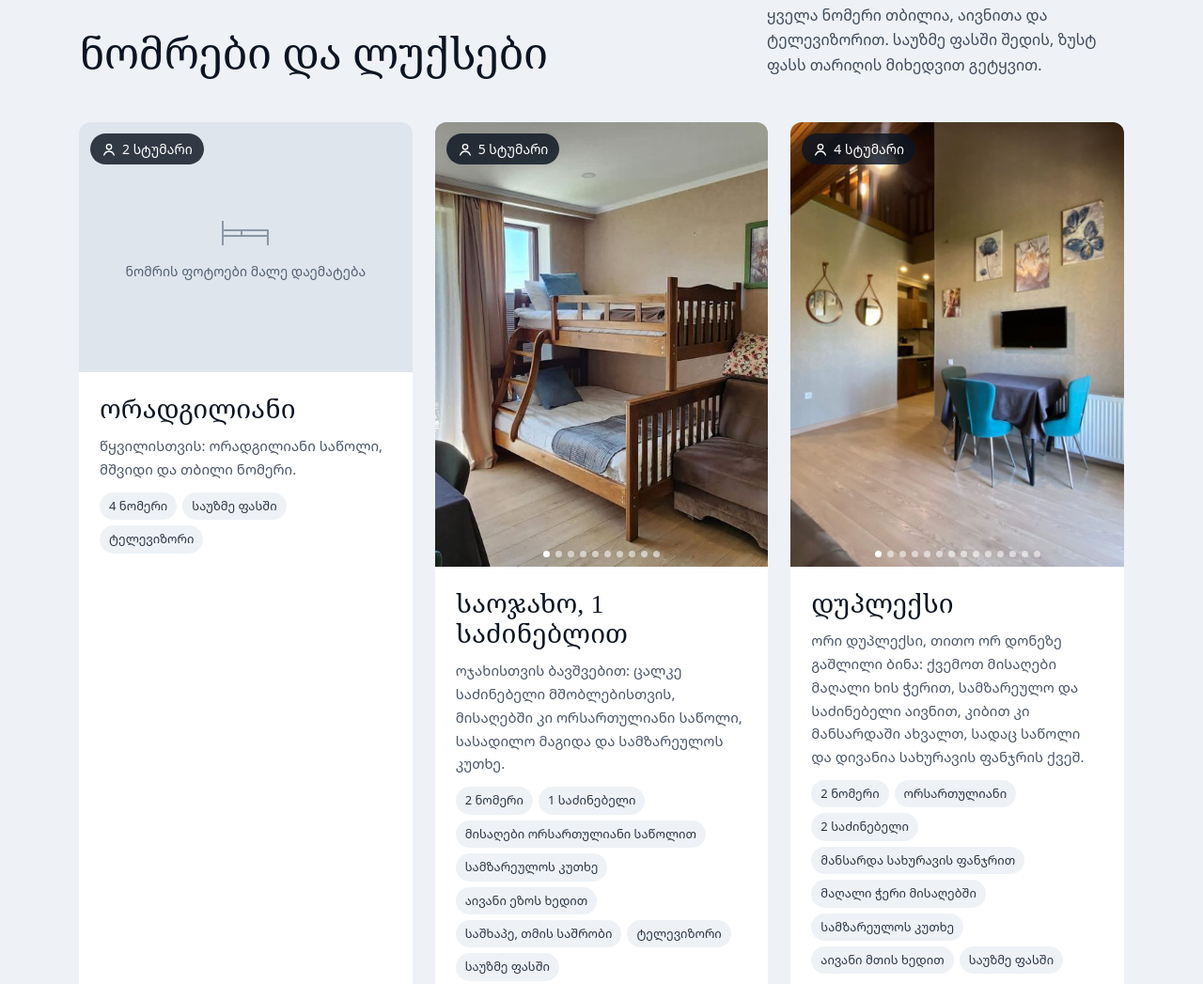
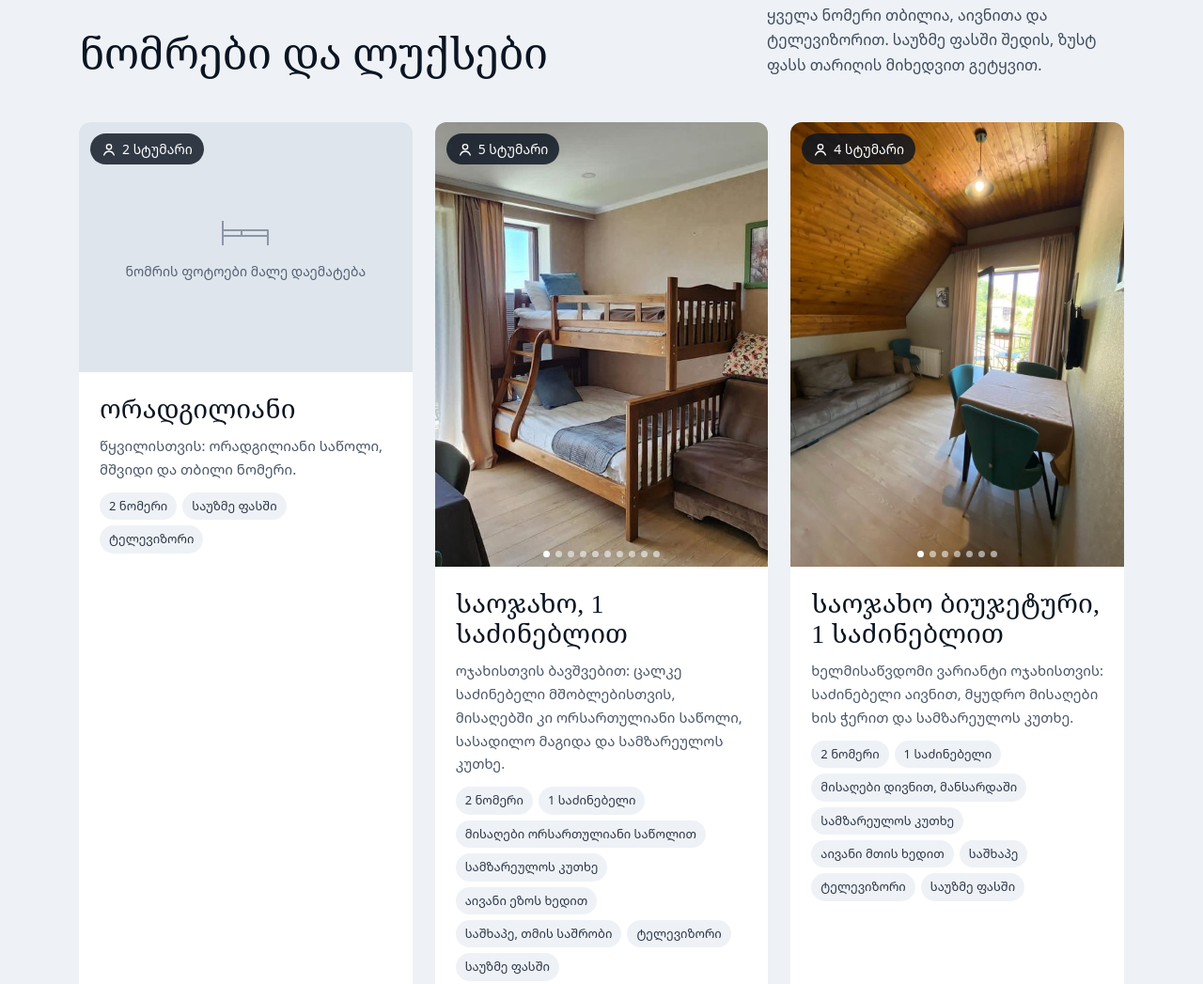
Before and after one commit to Blinkearsworld/Villa-JIJI, a plain HTML site: page index.html in a window 1280 px wide. Shown: the part 6890-7937 px from the top of the page at 94% size. Drawn offline with Linux system fonts and the light colour scheme.

Commit message:
Rooms: budget family room with 1 bedroom and photos
Co-Authored-By: Claude Opus 5.5 <noreply@anthropic.com>
Claude-Session: https://claude.ai/code/session_01Uk8hUvAs8SKZ3oX1D1XbDm

```diff
--- a/index.html
+++ b/index.html
@@ -384,9 +384,9 @@ footer span:first-child{font:italic 600 24px/1 Cormorant,serif;color:var(--snow)
 <script>
 {
 /* Room photos: drop files into img/rooms/ and list them here, e.g. double:['img/rooms/double-1.jpg','img/rooms/double-2.jpg'] */
-const ROOM_PHOTOS={double:[],family:['img/rooms/family-1.jpg','img/rooms/family-2.jpg','img/rooms/family-3.jpg','img/rooms/family-4.jpg','img/rooms/family-5.jpg','img/rooms/family-6.jpg','img/rooms/family-7.jpg','img/rooms/family-8.jpg','img/rooms/family-9.jpg','img/rooms/family-10.jpg'],duplex:['img/rooms/duplex-1.jpg','img/rooms/duplex-2.jpg','img/rooms/duplex-9.jpg','img/rooms/duplex-10.jpg','img/rooms/duplex-4.jpg','img/rooms/duplex-11.jpg','img/rooms/duplex-5.jpg','img/rooms/duplex-13.jpg','img/rooms/duplex-12.jpg','img/rooms/duplex-3.jpg','img/rooms/duplex-6.jpg','img/rooms/duplex-7.jpg','img/rooms/duplex-14.jpg','img/rooms/duplex-8.jpg'],lux:['img/rooms/lux-9.jpg','img/rooms/lux-6.jpg','img/rooms/lux-2.jpg','img/rooms/lux-11.jpg','img/rooms/lux-3.jpg','img/rooms/lux-12.jpg','img/rooms/lux-10.jpg','img/rooms/lux-1.jpg','img/rooms/lux-4.jpg','img/rooms/lux-13.jpg','img/rooms/lux-5.jpg','img/rooms/lux-7.jpg','img/rooms/lux-8.jpg'],large:[]};
-const ROOM_FEATS={duplex:['ორსართულიანი','2 საძინებელი','მანსარდა სახურავის ფანჯრით','მაღალი ჭერი მისაღებში','სამზარეულოს კუთხე','აივანი მთის ხედით','საუზმე ფასში'],double:['საუზმე ფასში','ტელევიზორი'],family:['1 საძინებელი','მისაღები ორსართულიანი საწოლით','სამზარეულოს კუთხე','აივანი ეზოს ხედით','საშხაპე, თმის საშრობი','ტელევიზორი','საუზმე ფასში'],lux:['2 იზოლირებული საძინებელი','მისაღები დივნით','სამზარეულოს კუთხე','აივანი მთის ხედით','საშხაპე, თმის საშრობი','ტელევიზორი','საუზმე ფასში'],large:['საუზმე ფასში','ტელევიზორი']};
-const ROOM_TEXT={duplex:'ორი დუპლექსი, თითო ორ დონეზე გაშლილი ბინა: ქვემოთ მისაღები მაღალი ხის ჭერით, სამზარეულო და საძინებელი აივნით, კიბით კი მანსარდაში ახვალთ, სადაც საწოლი და დივანია სახურავის ფანჯრის ქვეშ.',lux:'ორი ერთნაირი ლუქსი, თითო ცალკე ბინასავით: ორი იზოლირებული საძინებელი, მისაღები სამზარეულოს კუთხით (ინდუქციური ქურა, მიკროტალღური, მაცივარი, ჩაიდანი) და აივანი.',double:'წყვილისთვის: ორადგილიანი საწოლი, მშვიდი და თბილი ნომერი.',family:'ოჯახისთვის ბავშვებით: ცალკე საძინებელი მშობლებისთვის, მისაღებში კი ორსართულიანი საწოლი, სასადილო მაგიდა და სამზარეულოს კუთხე.',large:'დიდი ოჯახის ან ჯგუფისთვის, ერთად დასასვენებლად.'};
+const ROOM_PHOTOS={double:[],budget:['img/rooms/budget-1.jpg','img/rooms/budget-2.jpg','img/rooms/budget-3.jpg','img/rooms/budget-4.jpg','img/rooms/budget-5.jpg','img/rooms/budget-6.jpg','img/rooms/budget-7.jpg'],family:['img/rooms/family-1.jpg','img/rooms/family-2.jpg','img/rooms/family-3.jpg','img/rooms/family-4.jpg','img/rooms/family-5.jpg','img/rooms/family-6.jpg','img/rooms/family-7.jpg','img/rooms/family-8.jpg','img/rooms/family-9.jpg','img/rooms/family-10.jpg'],duplex:['img/rooms/duplex-1.jpg','img/rooms/duplex-2.jpg','img/rooms/duplex-9.jpg','img/rooms/duplex-10.jpg','img/rooms/duplex-4.jpg','img/rooms/duplex-11.jpg','img/rooms/duplex-5.jpg','img/rooms/duplex-13.jpg','img/rooms/duplex-12.jpg','img/rooms/duplex-3.jpg','img/rooms/duplex-6.jpg','img/rooms/duplex-7.jpg','img/rooms/duplex-14.jpg','img/rooms/duplex-8.jpg'],lux:['img/rooms/lux-9.jpg','img/rooms/lux-6.jpg','img/rooms/lux-2.jpg','img/rooms/lux-11.jpg','img/rooms/lux-3.jpg','img/rooms/lux-12.jpg','img/rooms/lux-10.jpg','img/rooms/lux-1.jpg','img/rooms/lux-4.jpg','img/rooms/lux-13.jpg','img/rooms/lux-5.jpg','img/rooms/lux-7.jpg','img/rooms/lux-8.jpg'],large:[]};
+const ROOM_FEATS={budget:['1 საძინებელი','მისაღები დივნით, მანსარდაში','სამზარეულოს კუთხე','აივანი მთის ხედით','საშხაპე','ტელევიზორი','საუზმე ფასში'],duplex:['ორსართულიანი','2 საძინებელი','მანსარდა სახურავის ფანჯრით','მაღალი ჭერი მისაღებში','სამზარეულოს კუთხე','აივანი მთის ხედით','საუზმე ფასში'],double:['საუზმე ფასში','ტელევიზორი'],family:['1 საძინებელი','მისაღები ორსართულიანი საწოლით','სამზარეულოს კუთხე','აივანი ეზოს ხედით','საშხაპე, თმის საშრობი','ტელევიზორი','საუზმე ფასში'],lux:['2 იზოლირებული საძინებელი','მისაღები დივნით','სამზარეულოს კუთხე','აივანი მთის ხედით','საშხაპე, თმის საშრობი','ტელევიზორი','საუზმე ფასში'],large:['საუზმე ფასში','ტელევიზორი']};
+const ROOM_TEXT={budget:'ხელმისაწვდომი ვარიანტი ოჯახისთვის: საძინებელი აივნით, მყუდრო მისაღები ხის ჭერით და სამზარეულოს კუთხე.',duplex:'ორი დუპლექსი, თითო ორ დონეზე გაშლილი ბინა: ქვემოთ მისაღები მაღალი ხის ჭერით, სამზარეულო და საძინებელი აივნით, კიბით კი მანსარდაში ახვალთ, სადაც საწოლი და დივანია სახურავის ფანჯრის ქვეშ.',lux:'ორი ერთნაირი ლუქსი, თითო ცალკე ბინასავით: ორი იზოლირებული საძინებელი, მისაღები სამზარეულოს კუთხით (ინდუქციური ქურა, მიკროტალღური, მაცივარი, ჩაიდანი) და აივანი.',double:'წყვილისთვის: ორადგილიანი საწოლი, მშვიდი და თბილი ნომერი.',family:'ოჯახისთვის ბავშვებით: ცალკე საძინებელი მშობლებისთვის, მისაღებში კი ორსართულიანი საწოლი, სასადილო მაგიდა და სამზარეულოს კუთხე.',large:'დიდი ოჯახის ან ჯგუფისთვის, ერთად დასასვენებლად.'};
 const person='<svg width="16" height="16" viewBox="0 0 24 24" fill="none" stroke="currentColor" stroke-width="2" stroke-linecap="round" aria-hidden="true"><circle cx="12" cy="8" r="4"/><path d="M4 21c1.5-4 4.5-6 8-6s6.5 2 8 6"/></svg>';
 const bed='<svg width="56" height="40" viewBox="0 0 56 40" fill="none" stroke="#8a97a8" stroke-width="2" stroke-linejoin="round" aria-hidden="true"><path d="M4 34V8M4 24h48v10M4 24v-6h20v6M24 18h28v6"/><circle cx="14" cy="18" r="0"/></svg>';
 const renderRooms=()=>{document.getElementById('roomList').innerHTML=Object.entries(JIJI.types).filter(([k])=>JIJI.ROOMS.some(r=>r.type===k)).map(([k,t])=>{
--- a/js/store.js
+++ b/js/store.js
@@ -7,6 +7,7 @@ window.JIJI = (() => {
   const DEFAULT_TYPES = {
     double: { name: 'ორადგილიანი', cap: 2, price: { peak: 260, winter: 190, summer: 160, off: 120 } },
     family: { name: 'საოჯახო, 1 საძინებლით', cap: 5, price: { peak: 380, winter: 290, summer: 240, off: 180 } },
+    budget: { name: 'საოჯახო ბიუჯეტური, 1 საძინებლით', cap: 4, price: { peak: 340, winter: 250, summer: 200, off: 150 } },
     duplex: { name: 'დუპლექსი', cap: 4, price: { peak: 620, winter: 480, summer: 390, off: 290 } },
     lux:    { name: 'ლუქსი', cap: 4, price: { peak: 600, winter: 460, summer: 380, off: 280 } },
     large:  { name: 'დიდი საოჯახო', cap: 6, price: { peak: 520, winter: 400, summer: 330, off: 250 } }
@@ -14,7 +15,7 @@ window.JIJI = (() => {
   // 10 rooms. The split between types is a SAMPLE, the owner sets the real one.
   const ROOMS = [
     { id: '101', type: 'double' }, { id: '102', type: 'double' }, { id: '103', type: 'family' },
-    { id: '201', type: 'double' }, { id: '202', type: 'double' }, { id: '203', type: 'family' },
+    { id: '201', type: 'budget' }, { id: '202', type: 'budget' }, { id: '203', type: 'family' },
     { id: '204', type: 'duplex' }, { id: '301', type: 'duplex' }, { id: '302', type: 'lux' },
     { id: '303', type: 'lux' }
   ];
```
Also changed, not shown: img/rooms/budget-1.jpg (added), img/rooms/budget-2.jpg (added), img/rooms/budget-3.jpg (added), img/rooms/budget-4.jpg (added), img/rooms/budget-5.jpg (added), img/rooms/budget-6.jpg (added), img/rooms/budget-7.jpg (added).
